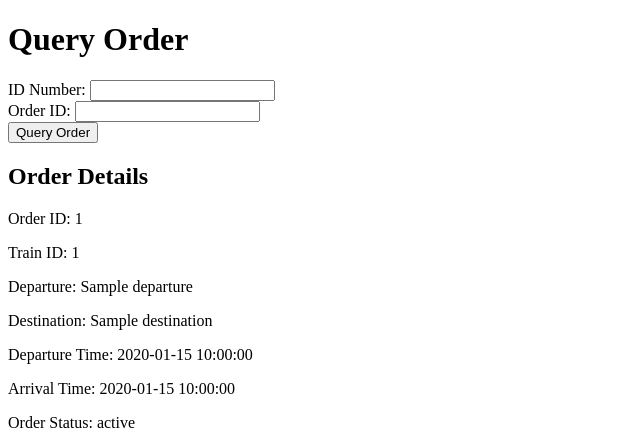
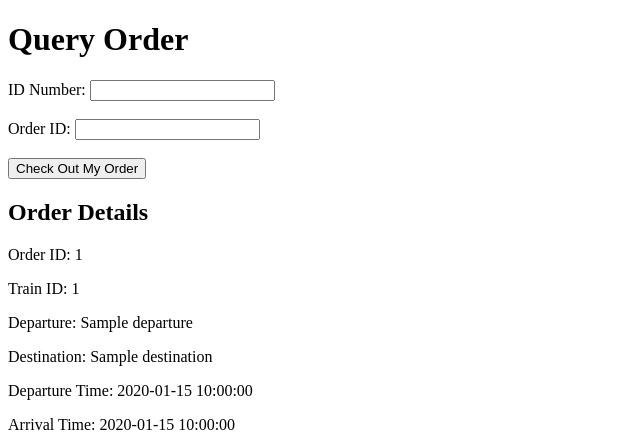
Before and after one commit to 1122-Database-System-Final-Project/DBMSTR, a Flask app: template templates/order_query.html in a window 1280 px wide. Shown: the top 432 px of the page, without its empty margins (0-640 px from the left). Run offline with Flask 3, Linux system fonts and the light colour scheme; the template is opened without the code that fills it: most values are stand-ins (such as "Sample title", 1, 10 or a date in 2020).

Commit message:
update templates

```diff
--- a/app.py
+++ b/app.py
@@ -143,7 +143,7 @@ def modify_order():
 
 #刪除訂單
 @app.route('/delete_order', methods=['POST'])
-def delete_order_route():
+def delete_order():
     if request.method == 'POST':
         id_no = request.form.get('id_no')
         order_id = request.form.get('order_id')
--- a/modules/order_deletion.py
+++ b/modules/order_deletion.py
@@ -1,8 +1,8 @@
 import sqlite3
 from flask import Flask, request, jsonify
 import os
-import seat_management as seat
-import order_modification as om
+from . import seat_management as seat
+from . import order_modification as om
 
 # 設定資料庫路徑
 BASE_DIRECTORY = os.path.abspath(os.path.dirname(__file__))
--- a/modules/order_modification.py
+++ b/modules/order_modification.py
@@ -1,7 +1,7 @@
 import sqlite3
 import os
-import seat_management as seat
-import order_query as oq
+from . import seat_management as seat
+from . import order_query as oq
 from flask import Flask, request, jsonify
 
 '''
--- a/templates/order_deletion.html
+++ b/templates/order_deletion.html
@@ -5,7 +5,7 @@
 </head>
 <body>
     <h1>Delete Order</h1>
-    <form method="POST" action="{{ url_for('delete_order_route') }}">
+    <form method="POST" action="{{ url_for('delete_order') }}">
         <label for="id_no">ID Number:</label>
         <input type="text" id="id_no" name="id_no" required><br>
         <label for="order_id">Order ID:</label>
--- a/templates/order.modification.html
+++ b/templates/order_modification.html
@@ -8,7 +8,7 @@
     {% if message %}
         <p>{{ message }}</p>
     {% endif %}
-    <form method="POST">
+    <form method="POST" action="{{ url_for('modify_order') }}">
         <label for="id_no">ID Number:</label>
         <input type="text" name="id_no" id="id_no" required><br>
 
--- a/templates/order_query.html
+++ b/templates/order_query.html
@@ -5,14 +5,14 @@
 </head>
 <body>
     <h1>Query Order</h1>
-    <form method="POST" action="{{ url_for('query_order') }}">
+    <form method="POST" action="{{ url_for('look_at_my_order') }}">
         <label for="id_no">ID Number:</label>
         <input type="text" id="id_no" name="id_no" required><br>
-
+        <br>
         <label for="order_id">Order ID:</label>
         <input type="text" id="order_id" name="order_id" required><br>
-
-        <input type="submit" value="Query Order">
+        <br>
+        <input type="submit" value="Check Out My Order">
     </form>
 
     {% if error_message %}
--- a/templates/seat_selection.html
+++ b/templates/seat_selection.html
@@ -29,8 +29,8 @@
             {% for seat in seats %}
             <li>
                 <label>
-                    <input type="checkbox" name="seats" value="{{ seat.seat_id }}" onclick="selectSeat('{{ seat.seat_id }}')">
-                    Seat ID: {{ seat.seat_id }} (Car ID: {{ seat.car_id }}), Seat Type: {{ seat.seat_type }}
+                    <input type="checkbox" name="seats" value="{{ seat_id }}" onclick="selectSeat('{{ seat_id }}')">
+                    Seat ID: {{ seat_id }} (Car ID: {{ car_id }}), Seat Type: {{ seat_type }}
                 </label>
             </li>
             {% endfor %}
```
Also changed, not shown: database/train_booking.db (added).
